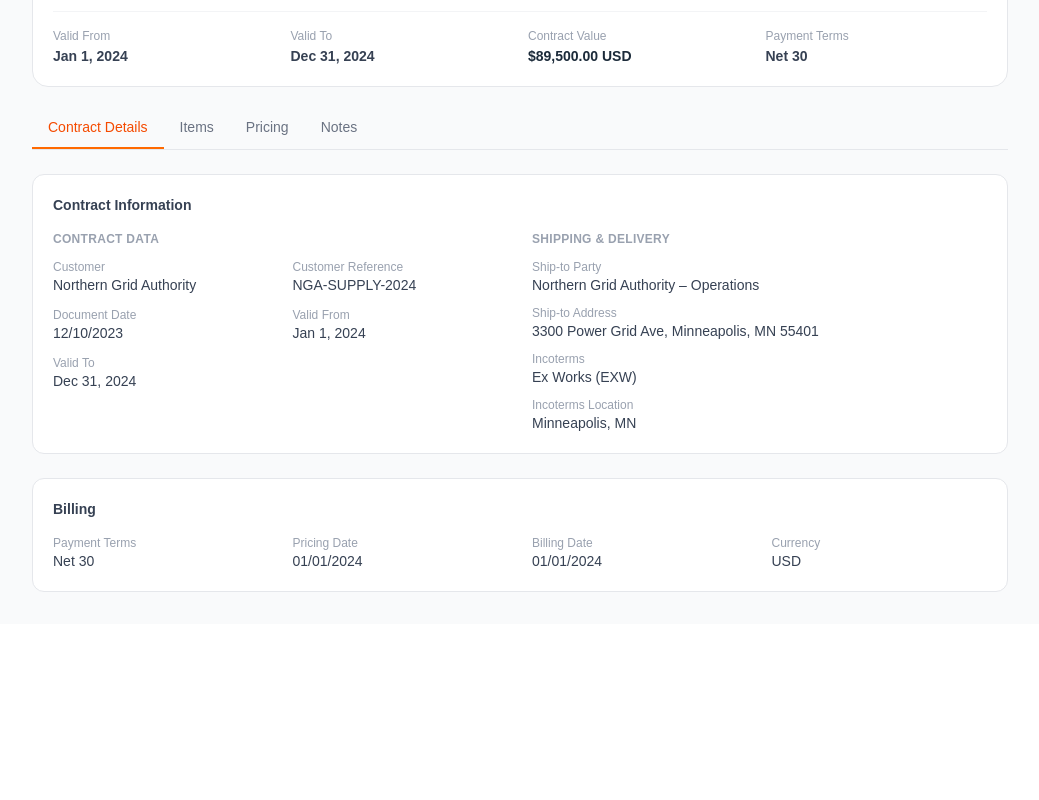
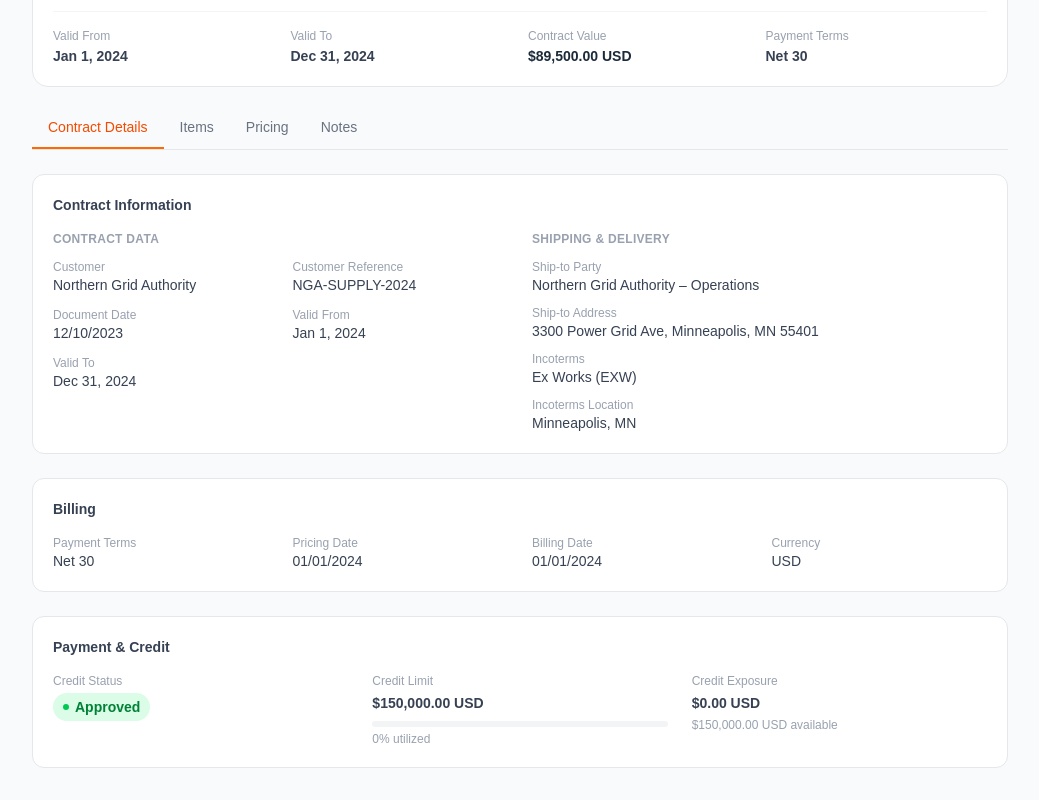
Before and after one commit to jvichhi/wingspan-dynamics, a Next.js app: page /digital-interaction-room/sales-contracts/CTR-2024-0055 in a window 1280 px wide. Shown: the part 283-1083 px from the top of the page, without its empty margins (120-1159 px from the left). Before the commit the page ends 907 px from the top, so only its background shows below. Built offline with nearby package versions, Linux system fonts and the light colour scheme.

Commit message:
Add Payment & Credit section to sales contract detail page

```diff
--- a/src/app/digital-interaction-room/sales-contracts/[id]/page.tsx
+++ b/src/app/digital-interaction-room/sales-contracts/[id]/page.tsx
@@ -87,7 +87,7 @@ export default function ContractDetailPage({ params }: { params: Promise<{ id: s
           </div>
           <div>
             <p className="text-xs text-gray-400 mb-0.5">Payment Terms</p>
-            <p className="text-sm font-semibold text-gray-700">Net 30</p>
+            <p className="text-sm font-semibold text-gray-700">{c.paymentTerms}</p>
           </div>
         </div>
       </div>
@@ -157,7 +157,7 @@ export default function ContractDetailPage({ params }: { params: Promise<{ id: s
             <h2 className="text-sm font-bold text-gray-700 mb-4">Billing</h2>
             <dl className="grid grid-cols-2 md:grid-cols-4 gap-x-6 gap-y-3">
               {[
-                ["Payment Terms", "Net 30"],
+                ["Payment Terms", c.paymentTerms],
                 ["Pricing Date", c.pricingDate],
                 ["Billing Date", c.billingDate],
                 ["Currency", c.currency],
@@ -168,6 +168,60 @@ export default function ContractDetailPage({ params }: { params: Promise<{ id: s
                 </div>
               ))}
             </dl>
+          </div>
+
+          {/* Payment & Credit */}
+          <div className="bg-white border border-gray-200 rounded-xl p-5">
+            <h2 className="text-sm font-bold text-gray-700 mb-4">Payment &amp; Credit</h2>
+            <div className="grid grid-cols-1 md:grid-cols-3 gap-6">
+              {/* Credit Status */}
+              <div className="flex flex-col gap-1">
+                <p className="text-xs text-gray-400">Credit Status</p>
+                <span
+                  className={`inline-flex items-center gap-1.5 text-sm font-semibold w-fit px-2.5 py-1 rounded-full ${
+                    c.creditStatus === "Approved"
+                      ? "bg-green-100 text-green-700"
+                      : c.creditStatus === "Review"
+                      ? "bg-yellow-100 text-yellow-700"
+                      : "bg-red-100 text-red-600"
+                  }`}
+                >
+                  <span
+                    className={`w-1.5 h-1.5 rounded-full ${
+                      c.creditStatus === "Approved"
+                        ? "bg-green-500"
+                        : c.creditStatus === "Review"
+                        ? "bg-yellow-500"
+                        : "bg-red-500"
+                    }`}
+                  />
+                  {c.creditStatus}
+                </span>
+              </div>
+              {/* Credit Limit */}
+              <div>
+                <p className="text-xs text-gray-400 mb-1">Credit Limit</p>
+                <p className="text-sm font-semibold text-gray-700">${fmt(c.creditLimit)} {c.currency}</p>
+                {/* utilisation bar */}
+                <div className="mt-2 h-1.5 rounded-full bg-gray-100 w-full overflow-hidden">
+                  <div
+                    className="h-full rounded-full bg-blue-500"
+                    style={{ width: `${Math.min(100, Math.round((c.creditExposure / c.creditLimit) * 100))}%` }}
+                  />
+                </div>
+                <p className="text-xs text-gray-400 mt-1">
+                  {Math.round((c.creditExposure / c.creditLimit) * 100)}% utilized
+                </p>
+              </div>
+              {/* Credit Exposure */}
+              <div>
+                <p className="text-xs text-gray-400 mb-1">Credit Exposure</p>
+                <p className="text-sm font-semibold text-gray-700">${fmt(c.creditExposure)} {c.currency}</p>
+                <p className="text-xs text-gray-400 mt-1">
+                  ${fmt(c.creditLimit - c.creditExposure)} {c.currency} available
+                </p>
+              </div>
+            </div>
           </div>
         </div>
       )}
--- a/src/lib/mock-data/dir-contracts.ts
+++ b/src/lib/mock-data/dir-contracts.ts
@@ -43,6 +43,11 @@ export interface DirContract {
   shipToParty: string;
   shipToPartyId: string;
   shipToAddress: string;
+  // Payment & Credit
+  paymentTerms: string;
+  creditLimit: number;
+  creditExposure: number;
+  creditStatus: string;
   // Terms
   incoterms: string;
   incotermsVersion: string;
@@ -90,6 +95,10 @@ export const dirContracts: DirContract[] = [
     shipToParty: "AeroLogistics International – Operations",
     shipToPartyId: "10200043",
     shipToAddress: "4800 Commerce Gateway Dr, Suite 200, Houston, TX 77032",
+    paymentTerms: "Net 30",
+    creditLimit: 500000,
+    creditExposure: 248000,
+    creditStatus: "Approved",
     incoterms: "Delivered at Place (DAP)",
     incotermsVersion: "Incoterms 2020",
     incotermsLocation1: "Houston, TX",
@@ -140,6 +149,10 @@ export const dirContracts: DirContract[] = [
     shipToParty: "SkyInspect Solutions Inc. – HQ",
     shipToPartyId: "10200040",
     shipToAddress: "2201 Technology Pkwy, Floor 3, Atlanta, GA 30339",
+    paymentTerms: "Net 30",
+    creditLimit: 100000,
+    creditExposure: 45000,
+    creditStatus: "Approved",
     incoterms: "Ex Works (EXW)",
     incotermsVersion: "Incoterms 2020",
     incotermsLocation1: "Atlanta, GA",
@@ -188,6 +201,10 @@ export const dirContracts: DirContract[] = [
     shipToParty: "Federal Infrastructure Bureau – Field Ops",
     shipToPartyId: "10200032",
     shipToAddress: "1600 Pennsylvania Ave NW, Washington, DC 20500",
+    paymentTerms: "Net 45",
+    creditLimit: 250000,
+    creditExposure: 120000,
+    creditStatus: "Approved",
     incoterms: "Delivered Duty Paid (DDP)",
     incotermsVersion: "Incoterms 2020",
     incotermsLocation1: "Washington, DC",
@@ -235,6 +252,10 @@ export const dirContracts: DirContract[] = [
     shipToParty: "Industrial Patrol Systems – Depot",
     shipToPartyId: "10200089",
     shipToAddress: "9100 Industrial Way, Building C, Dallas, TX 75247",
+    paymentTerms: "Net 30",
+    creditLimit: 600000,
+    creditExposure: 310000,
+    creditStatus: "Approved",
     incoterms: "Free on Board (FOB)",
     incotermsVersion: "Incoterms 2020",
     incotermsLocation1: "Dallas, TX",
@@ -284,6 +305,10 @@ export const dirContracts: DirContract[] = [
     shipToParty: "Northern Grid Authority – Operations",
     shipToPartyId: "10200056",
     shipToAddress: "3300 Power Grid Ave, Minneapolis, MN 55401",
+    paymentTerms: "Net 30",
+    creditLimit: 150000,
+    creditExposure: 0,
+    creditStatus: "Approved",
     incoterms: "Ex Works (EXW)",
     incotermsVersion: "Incoterms 2020",
     incotermsLocation1: "Minneapolis, MN",
```
